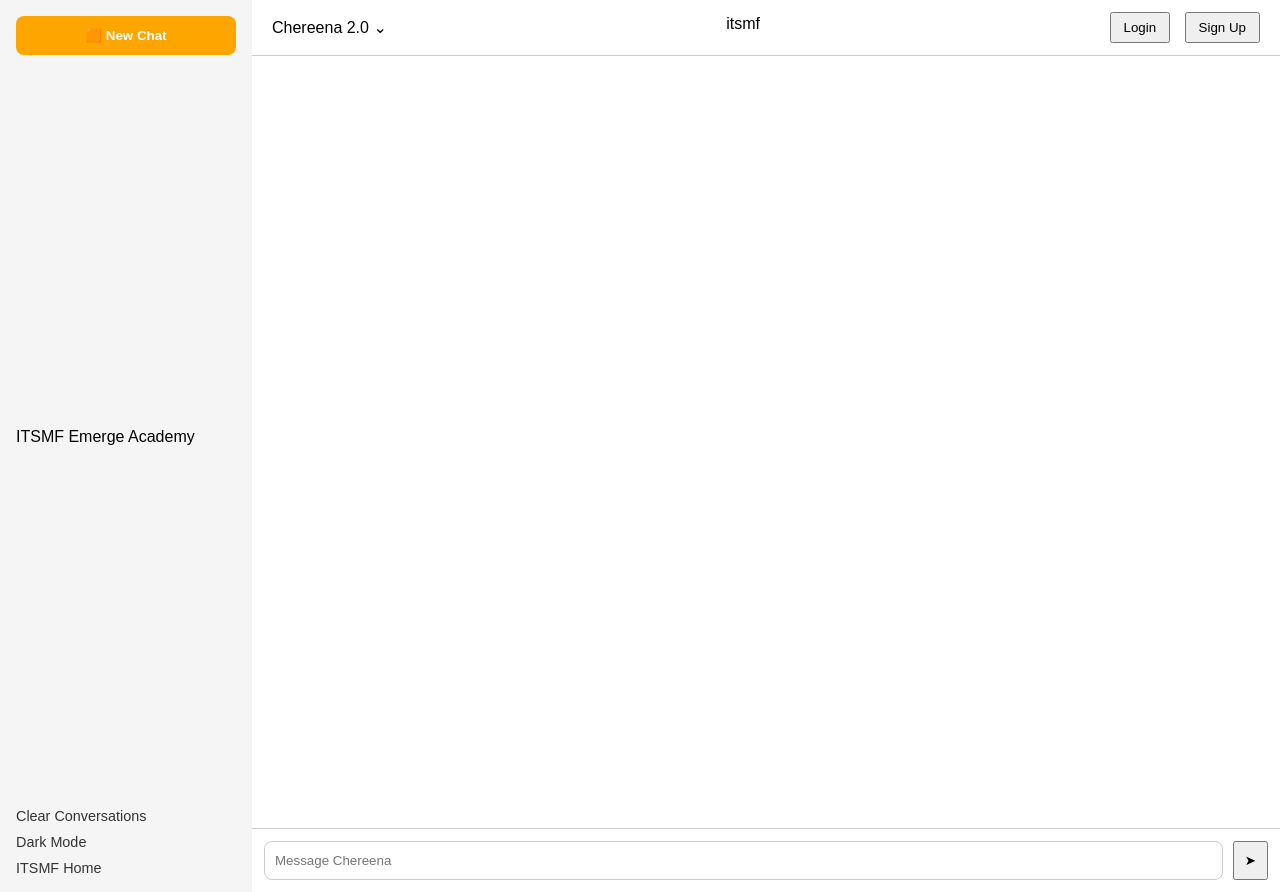
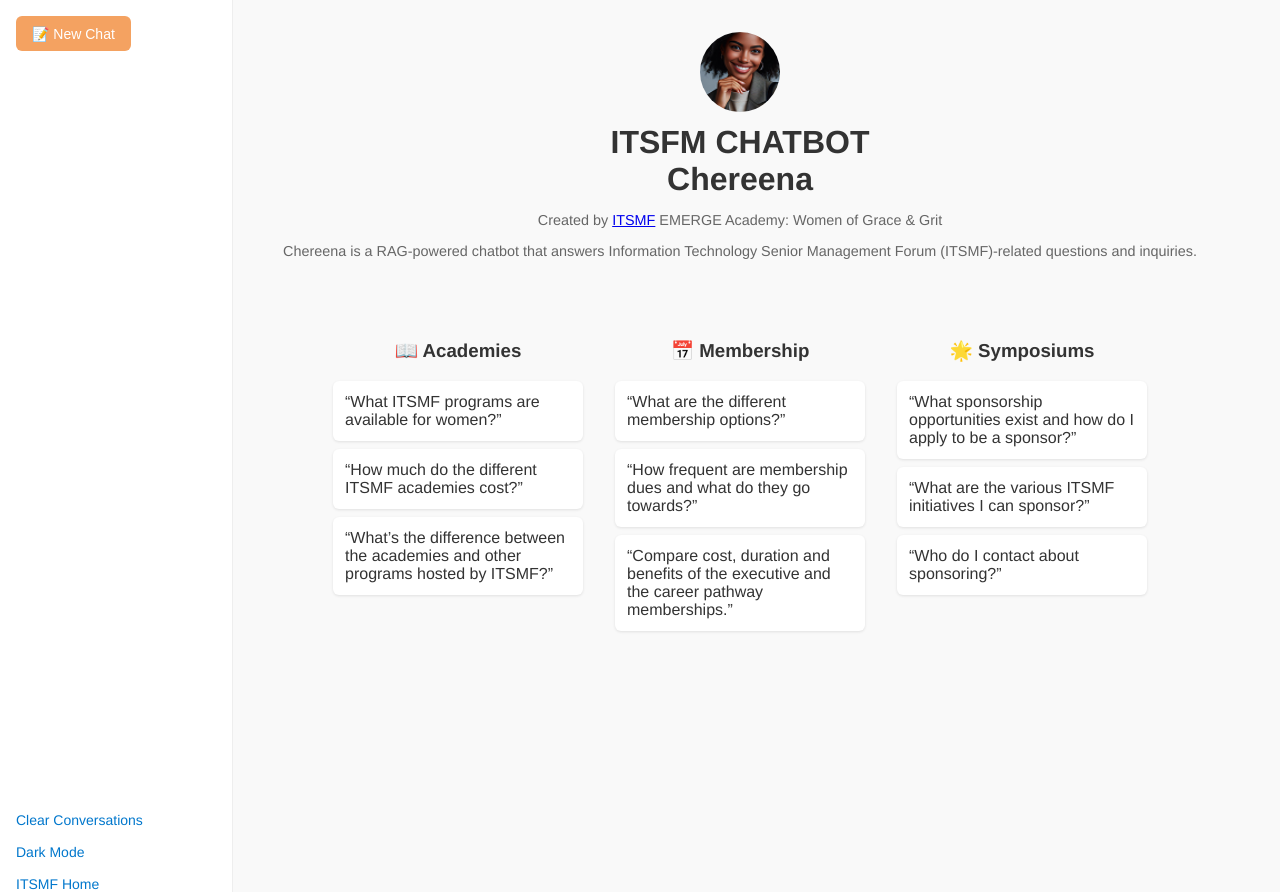
Before and after one commit to nalediym/chatbot-prototype, a FastAPI app: page / in a window 1280 px wide. Run offline with FastAPI, Linux system fonts and the light colour scheme.

Commit message:
updated main.py to only start database app startu

```diff
--- a/main.py
+++ b/main.py
@@ -3,10 +3,11 @@
 import uvicorn
 
 from dotenv import load_dotenv
-from openai import OpenAI
-from fastapi import FastAPI, Request
+# from openai import OpenAI
+import openai
+from fastapi import FastAPI, Request, UploadFile, File, Form
 from fastapi.staticfiles import StaticFiles
-from fastapi.responses import HTMLResponse
+from fastapi.responses import JSONResponse
 from fastapi.templating import Jinja2Templates
 from fastapi.middleware.cors import CORSMiddleware
 from pydantic import BaseModel
@@ -17,7 +18,13 @@
 from langchain_openai import OpenAIEmbeddings as OpenAIEmbeddings
 from langchain.chains import LLMChain, RetrievalQA
 from langchain.prompts import PromptTemplate
-
+import chromadb
+from bs4 import BeautifulSoup
+from PyPDF2 import PdfReader
+# from langchain.vectorstores import Chroma as LangChainChroma
+# from langchain_community.vectorstores import Chroma as LangChainChroma
+from langchain_chroma import Chroma as LangChainChroma
+from fastapi.responses import HTMLResponse
 
 # Load environment variables
 load_dotenv()
@@ -28,8 +35,14 @@
 if not api_key:
     raise RuntimeError("OPENAI_API_KEY is not set. Check your .env file.")
 
+# === Globals to be initialized on startup ===
+retriever = None
+qa_chain = None
+vectorstore = None
+
 # Initialize OpenAI client
-client = OpenAI(api_key=api_key)
+# client = openai(api_key=api_key)
+openai.api_key = api_key  # or os.getenv("OPENAI_API_KEY")
 
 # Create FastAPI app instance
 app = FastAPI()
@@ -49,6 +62,78 @@
     allow_headers=["*"],
 )
 
+
+
+
+# === Utility Functions ===
+def extract_text_from_pdf(file: UploadFile) -> str:
+    reader = PdfReader(file.file)
+    return "\n".join(page.extract_text() or "" for page in reader.pages)
+
+def extract_text_from_html(file: UploadFile) -> str:
+    content = file.file.read().decode("utf-8")
+    soup = BeautifulSoup(content, "html.parser")
+    return soup.get_text()
+
+def extract_text_from_url(url: str) -> str:
+    try:
+        html = requests.get(url).text
+        return BeautifulSoup(html, "html.parser").get_text()
+    except Exception as e:
+        return f"Error loading URL: {e}"
+
+def embed_and_store(text: str, namespace: str):
+    chunks = splitter.split_text(text)
+    for i, chunk in enumerate(chunks):
+        embedding = openai.Embedding.create(
+            input=chunk,
+            model="text-embedding-3-small"
+        )["data"][0]["embedding"]
+
+        collection.add(
+            documents=[chunk],
+            embeddings=[embedding],
+            ids=[f"{namespace}-{i}"]
+        )
+    return len(chunks)
+
+# === Upload Endpoint ===
+@app.post("/upload/")
+async def upload_data(
+    namespace: str = Form(...),
+    text: str = Form(""),
+    url: str = Form(""),
+    pdf_file: UploadFile = File(None),
+    html_file: UploadFile = File(None)
+):
+
+    if vectorstore is None:
+        return JSONResponse({"error": "Vector store not initialized."}, status_code=500)
+    combined_text = ""
+
+    if text:
+        combined_text += "\n" + text
+    if url:
+        combined_text += "\n" + extract_text_from_url(url)
+    if pdf_file:
+        combined_text += "\n" + extract_text_from_pdf(pdf_file)
+    if html_file:
+        combined_text += "\n" + extract_text_from_html(html_file)
+
+    if not combined_text.strip():
+        return JSONResponse({"error": "No valid input provided"}, status_code=400)
+
+    chunk_count = embed_and_store(combined_text, namespace)
+
+    return {
+        "message": "✅ Data embedded successfully.",
+        "chunks": chunk_count,
+        "namespace": namespace
+    }
+
+
+
+
 # Load custom instructions from text file
 with open("itsmf_instructions.txt", "r") as file:
     CUSTOM_INSTRUCTIONS = file.read()
@@ -57,50 +142,101 @@
 class MessageRequest(BaseModel):
     message: str
 
+
 # 1. Load and Chunk Data
 loader = TextLoader("itsmf_instructions.txt") # Replace with your file
 documents = loader.load()
 text_splitter = CharacterTextSplitter(chunk_size=1000, chunk_overlap=0)
 texts = text_splitter.split_documents(documents)
 
-# 2. Embed and Store
-embeddings = OpenAIEmbeddings()
-# db = Chroma.from_documents(texts, embeddings)
-db = Chroma.from_documents(texts, embeddings, persist_directory="chroma_db")
-# db.persist()
 
-# 3. Retrieve and Generate
-# llm = OpenAI(temperature=0.2)
-llm = LangChainOpenAI(temperature=0)
-prompt_template = """You are a helpful assistant. Use the following pieces of context to answer the question at the end.
+
+
+# === Startup Hook ===
+@app.on_event("startup")
+def init_vectorstore():
+    global vectorstore, retriever, qa_chain
+    print("🔄 Initializing ChromaDB and retriever...")
+    embeddings = OpenAIEmbeddings()
+    vectorstore = LangChainChroma(persist_directory="./chroma_store", embedding_function=embeddings)
+    retriever = vectorstore.as_retriever()
+
+    # # === Initialize Chroma ===
+    # chroma_client = chromadb.PersistentClient(path="./chroma_store")
+    # collection = chroma_client.get_or_create_collection("knowledge")
+    # splitter = CharacterTextSplitter(separator="\n", chunk_size=500, chunk_overlap=100)
+
+
+    # 2. Embed and Store
+    # embeddings = OpenAIEmbeddings()
+    # db = Chroma.from_documents(texts, embeddings)
+    # db = Chroma.from_documents(texts, embeddings, persist_directory="chroma_db")
+    # db.persist()
+
+    # 3. Retrieve and Generate
+    # llm = OpenAI(temperature=0.2)
+    llm = LangChainOpenAI(temperature=.5)
+    prompt_template = """You are a helpful assistant. Use the following pieces of context to answer the question at the end.
 {context}
+
 Question: {question}
 """
-prompt = PromptTemplate(template=prompt_template, input_variables=["context", "question"])
-qa_chain = RetrievalQA.from_chain_type(llm=llm, chain_type="stuff", retriever=db.as_retriever(), return_source_documents=True, chain_type_kwargs={"prompt": prompt})
+
+    # embeddings = OpenAIEmbeddings()
+    # # Use the same persist_directory where you store data
+    # vectorstore = LangChainChroma
+    #     persist_directory="./chroma_store",
+    #     embedding_function=embeddings
+    # )
+
+    # retriever = vectorstore.as_retriever()
+
+    prompt = PromptTemplate(template=prompt_template, input_variables=["context", "question"])
+    qa_chain = RetrievalQA.from_chain_type(llm=llm, chain_type="stuff", retriever=retriever,  return_source_documents=True, chain_type_kwargs={"prompt": prompt})
 
 @app.post("/chat/")
 async def chat(request: MessageRequest):
+# async def chat(request: MessageRequest,namespace: str = Form(...), question: str = Form(...)):
     user_message = request.message
+    # question_embedding = openai.Embedding.create(
+    #     input=question, model="text-embedding-3-small"
+    # )["data"][0]["embedding"]
 
     try:
         # Run LangChain RetrievalQA
-        result = qa_chain.invoke({"query": user_message})
+        # result = qa_chain.invoke({"query": user_message})
         # result = qa_chain({"query": user_message})
         # return {
         #     "response": result["result"],
         #     "sources": [doc.metadata for doc in result["source_documents"]]
         # }
-        return {
-            "response": result["result"],
-            "sources": [
-                {
-                    "metadata": doc.metadata,
-                    "content": doc.page_content
-                }
-                for doc in result["source_documents"]
+        results = collection.query(
+        query_embeddings=[question_embedding],
+        n_results=4,
+        where={"namespace": namespace}
+        )
+
+        context = "\n---\n".join(results["documents"][0])
+
+        prompt = f"""
+        Use the context below to answer the question.
+
+        Context:
+        {context}
+
+        Question: {question}
+            """
+
+        response = openai.ChatCompletion.create(
+            model="gpt-4",
+            messages=[
+                {"role": "system", "content": "You are a helpful assistant."},
+                {"role": "user", "content": prompt}
             ]
-        }
+        )
+
+
+        return {"answer": response["choices"][0]["message"]["content"]}
 
     except Exception as e:
         print("Error calling OpenAI:", e)
@@ -110,5 +246,5 @@
 @app.get("/", response_class=HTMLResponse)
 async def serve_home(request: Request):
     # return templates.TemplateResponse("Cookies_Consent_Model.html", {"request": request})
-    return templates.TemplateResponse("new_chat.html", {"request": request})
-    # return templates.TemplateResponse("start_new_Chat.html", {"request": request})
+    # return templates.TemplateResponse("new_chat.html", {"request": request})
+     return templates.TemplateResponse("C_LM_Home.html", {"request": request})
--- a/templates/C_LM_Home.html
+++ b/templates/C_LM_Home.html
@@ -3,85 +3,183 @@
 <head>
   <meta charset="UTF-8" />
   <meta name="viewport" content="width=device-width, initial-scale=1.0" />
-  <title>ITSMF Chatbot - Home</title>
-  <link rel="stylesheet" href="style.css" />
-  <script defer src="script.js"></script>
+  <title>Chereena Chatbot</title>
+  <style>
+    body {
+      font-family: 'Helvetica Neue', sans-serif;
+      margin: 0;
+      background-color: #f9f9f9;
+      color: #333;
+      display: flex;
+    }
+    .sidebar {
+      position: fixed;
+      top: 0;
+      left: 0;
+      width: 200px;
+      height: 100vh;
+      background-color: #fff;
+      border-right: 1px solid #eee;
+      display: flex;
+      flex-direction: column;
+      justify-content: space-between;
+      padding: 1rem;
+    }
+    .new-chat {
+      background-color: #f4a261;
+      color: white;
+      border: none;
+      padding: 0.6rem 1rem;
+      font-size: 14px;
+      border-radius: 6px;
+      cursor: pointer;
+      margin-bottom: 1rem;
+    }
+    .sidebar-bottom a {
+      display: block;
+      margin-bottom: 1rem;
+      font-size: 14px;
+      color: #0077cc;
+      text-decoration: none;
+    }
+    .main {
+      margin-left: 200px;
+      width: calc(100% - 200px);
+    }
+    .header {
+      text-align: center;
+      padding: 2rem 1rem;
+    }
+    .header img {
+      border-radius: 50%;
+      width: 80px;
+      height: 80px;
+    }
+    .header h1 {
+      margin: 0.5rem 0 0.25rem;
+    }
+    .header p {
+      font-size: 0.9rem;
+      color: #666;
+    }
+    .section {
+      padding: 1rem;
+      display: flex;
+      gap: 2rem;
+      justify-content: center;
+    }
+    .column {
+      max-width: 250px;
+    }
+    .column h3 {
+      text-align: center;
+    }
+    .question {
+      background-color: #fff;
+      padding: 0.75rem;
+      margin-bottom: 0.5rem;
+      border-radius: 6px;
+      cursor: pointer;
+      box-shadow: 0 1px 3px rgba(0,0,0,0.1);
+    }
+    .chatbar {
+      padding: 1rem;
+      border-top: 1px solid #ddd;
+      display: flex;
+      align-items: center;
+      background-color: #fff;
+    }
+    .chatbar input[type="text"] {
+      flex: 1;
+      padding: 0.75rem;
+      border: 1px solid #ccc;
+      border-radius: 20px;
+      margin: 0 0.5rem;
+    }
+    .chatbar button {
+      background-color: #0077cc;
+      color: white;
+      border: none;
+      padding: 0.6rem 1.25rem;
+      border-radius: 20px;
+      cursor: pointer;
+    }
+  </style>
 </head>
 <body>
-  <div class="container">
-    <!-- Sidebar -->
-    <aside class="sidebar">
-      <button class="new-chat">New Chat</button>
-      <nav>
-        <ul>
-          <li><a href="#">Clear Conversations</a></li>
-          <li><a href="#">Dark Mode</a></li>
-          <li><a href="#">ITSMF Home</a></li>
-        </ul>
-      </nav>
-      <div class="sidebar-logo">
-        <img src="/static/images/itsmf-logo.png" alt="ITSMF Logo" />
+  <div class="sidebar">
+    <div>
+      <button class="new-chat">📝 New Chat</button>
+    </div>
+    <div class="sidebar-bottom">
+      <a href="#">Clear Conversations</a>
+      <a href="#">Dark Mode</a>
+      <a href="#">ITSMF Home</a>
+    </div>
+  </div>
+
+  <div class="main">
+    <div class="header">
+      <img src="../static/images/Chereena Profile Picture Ai.png" alt="Chereena" />
+      <h1>ITSFM CHATBOT<br>Chereena</h1>
+      <p>Created by <a href="#">ITSMF</a> EMERGE Academy: Women of Grace & Grit</p>
+      <p>Chereena is a RAG-powered chatbot that answers Information Technology Senior Management Forum (ITSMF)-related questions and inquiries.</p>
+    </div>
+
+    <div class="section">
+      <div class="column">
+        <h3>📖 Academies</h3>
+        <div class="question">“What ITSMF programs are available for women?”</div>
+        <div class="question">“How much do the different ITSMF academies cost?”</div>
+        <div class="question">“What’s the difference between the academies and other programs hosted by ITSMF?”</div>
       </div>
-    </aside>
+      <div class="column">
+        <h3>📅 Membership</h3>
+        <div class="question">“What are the different membership options?”</div>
+        <div class="question">“How frequent are membership dues and what do they go towards?”</div>
+        <div class="question">“Compare cost, duration and benefits of the executive and the career pathway memberships.”</div>
+      </div>
+      <div class="column">
+        <h3>🌟 Symposiums</h3>
+        <div class="question">“What sponsorship opportunities exist and how do I apply to be a sponsor?”</div>
+        <div class="question">“What are the various ITSMF initiatives I can sponsor?”</div>
+        <div class="question">“Who do I contact about sponsoring?”</div>
+      </div>
+    </div>
 
-    <!-- Main Content -->
-    <main class="main">
-      <header class="top-bar">
-        <div class="chat-version">Chereena 2.0 ▼</div>
-        <div class="auth-buttons">
-          <button>Login</button>
-          <button>Sign Up</button>
-        </div>
-      </header>
+    </div>
+  </div>
 
-      <section class="logo-center">
-        <img src="/static/images/itsmf-logo.png" alt="ITSMF Logo" height="24">
-      </section>
+  <script>
+    async function sendMessage() {
+      const input = document.getElementById("chatInput");
+      const message = input.value;
+      if (!message) return;
 
-      <section class="profile">
-        <img class="avatar" src="/static/images/chereena.png" alt="Chereena Avatar" />
-        <h2>ITSMF CHATBOT</h2>
-        <h1>Chereena</h1>
-        <p class="bio">Created by <a href="#">ITSMF EMERGE Academy: Women of Grace & Grit</a></p>
-        <p class="description">
-          Chereena is a RAG-powered chatbot that answers Information Technology Senior Management Forum (ITSMF)-related questions and inquiries.
-        </p>
-      </section>
+    //   const response = await fetch("/chat/", {
+    //     method: "POST",
+    //     headers: { "Content-Type": "application/json" },
+    //     body: JSON.stringify({ message })
+    //   });
 
-      <!-- Topic Sections -->
-      <section class="topics">
-        <div class="topic">
-          <h3>Academies</h3>
-          <div class="card">"What ITSMF programs are available for women?"</div>
-          <div class="card">"How much do the academies/programs at ITSMF cost?"</div>
-          <div class="card">"What’s the difference between the academies and other programs hosted by ITSMF?"</div>
-        </div>
+      const res = await fetch("https://hello-voy1.onrender.com/chat/", {
+        method: "POST",
+        headers: { "Content-Type": "application/json" },
+        body: JSON.stringify({ message })
+      });
 
-        <div class="topic">
-          <h3>Membership</h3>
-          <div class="card">"What are the different membership options?"</div>
-          <div class="card">"How frequent are membership dues and what do they go towards?"</div>
-          <div class="card">"Compare cost, eligibility, and benefits of the executive and associate pathway memberships."</div>
-        </div>
 
-        <div class="topic">
-          <h3>Symposiums</h3>
-          <div class="card">"What sponsorship opportunities exist and how do I apply to be a sponsor?"</div>
-          <div class="card">"What are the various ITSMF initiatives I can sponsor?"</div>
-          <div class="card">"Where is this year's ITSMF S2 2025 Symposium and when is the last day for registration?"</div>
-        </div>
-      </section>
+      const data = await response.json();
+      alert("Chereena says: " + data.answer);
+      input.value = "";
+    }
 
-      <!-- Chat Input -->
-      <section class="chat-input">
-        <input type="text" placeholder="Message Chereena..." />
-        <button class="send-btn">➤</button>
-        <p class="legal">By messaging Chereena, you agree to our <a href="#">Terms</a> and have read our <a href="#">Privacy Policy</a>.</p>
-      </section>
-      <--<script src="../static/script.js"></script>-->
-      <--<script src="../static/style.css"></script>-->
-      <button onclick="sendMessage()">Send</button>
-    </main>
-  </div>
+    document.querySelectorAll('.question').forEach(btn => {
+      btn.addEventListener('click', () => {
+        document.getElementById('chatInput').value = btn.textContent;
+        sendMessage();
+      });
+    });
+  </script>
 </body>
 </html>
```
Also changed, not shown: static/script.js (+12 -9 lines), templates/custom_content_load.html (added, +56 -0 lines), chroma_store/chroma.sqlite3 (added), requirements.txt (line endings or trailing spaces).
